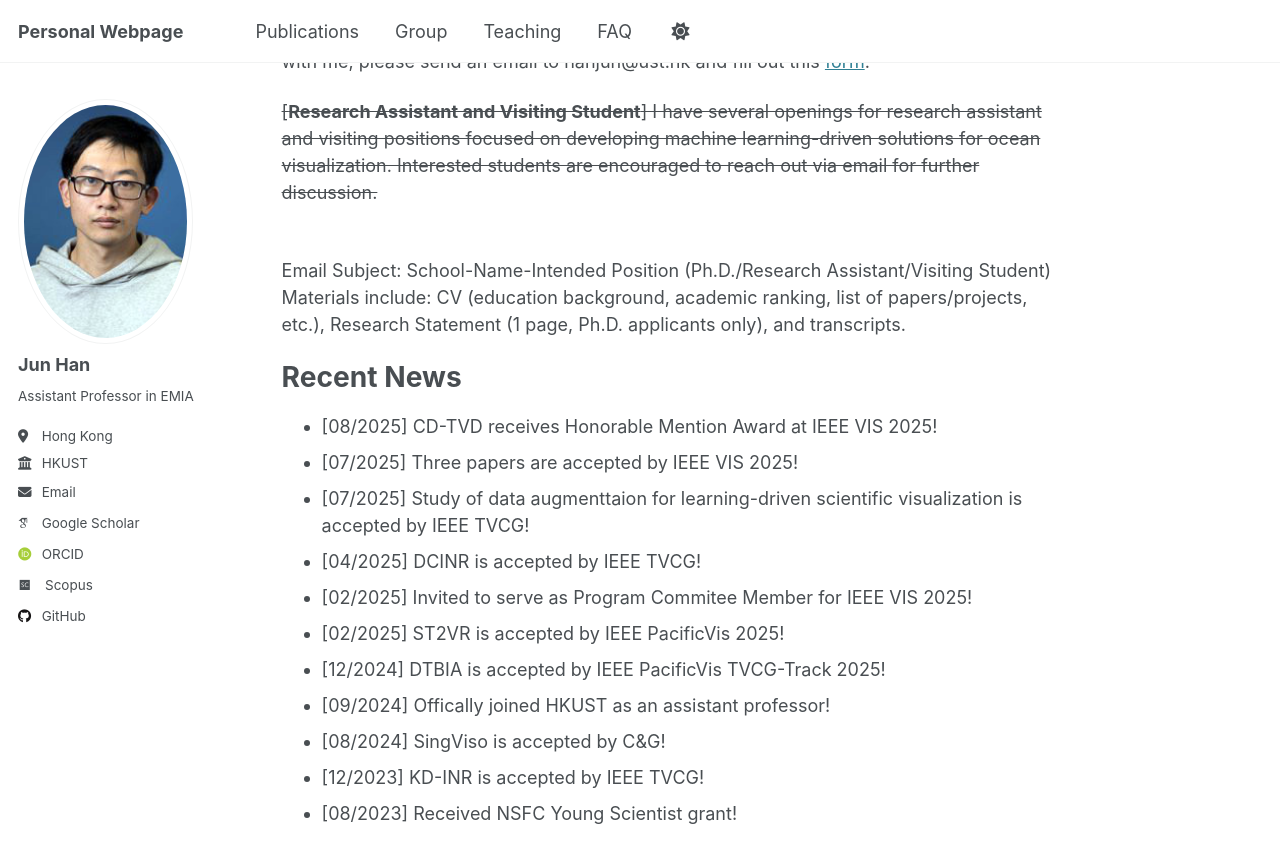
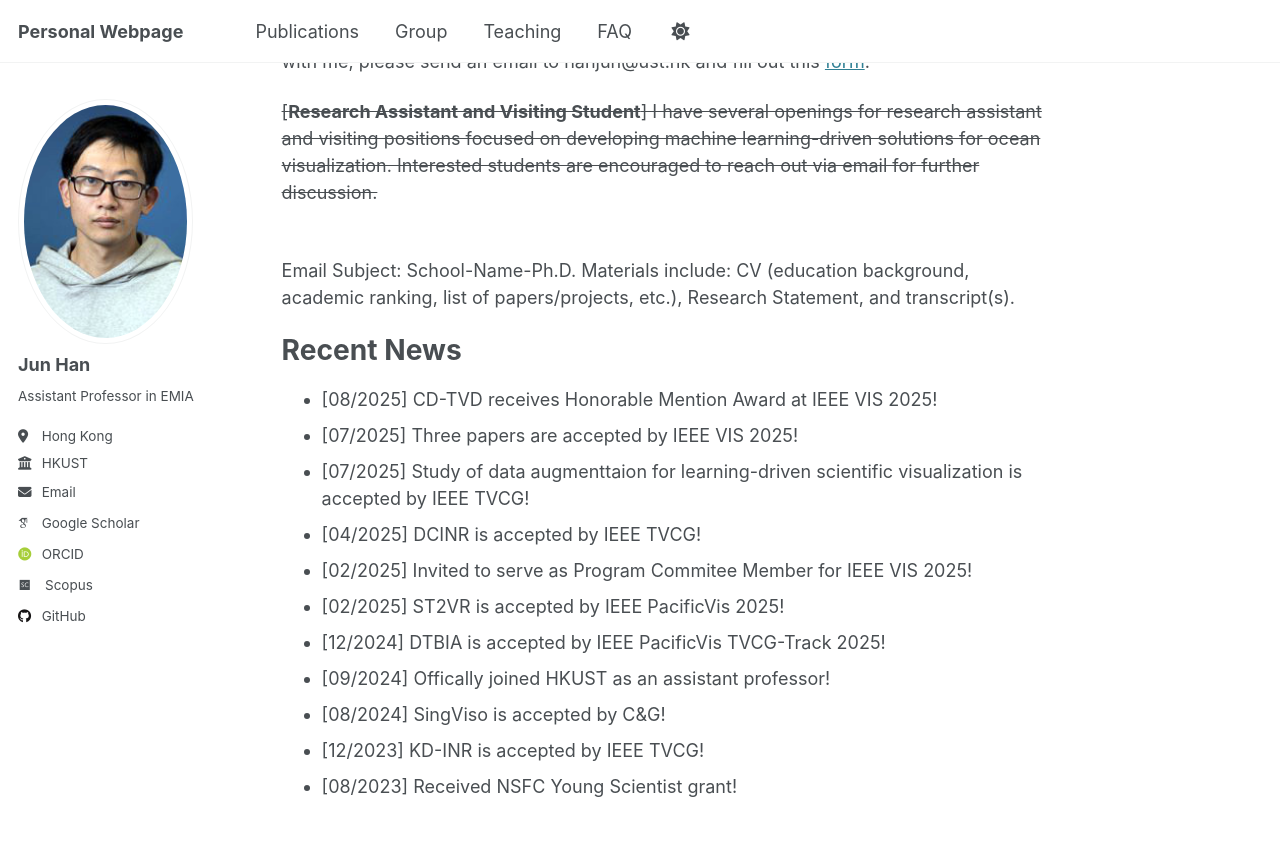
Before and after one commit to stevenhan1991/stevenhan1991.github.io, a Jekyll site: the page built from _pages/about.md, in a window 1280 px wide and 900 px high, scrolled down 835 px. Shown: the top 863 px of the window. Built offline with Jekyll 4.4.1, drawn with Linux system fonts in a browser that asks for light colours; some web fonts are replaced.

Commit message:
Update about.md

```diff
--- a/_pages/about.md
+++ b/_pages/about.md
@@ -26,8 +26,8 @@ The goal of my research is to answer these questions.
 <s> [<b>Research Assistant and Visiting Student</b>] I have several openings for research assistant and visiting positions focused on developing machine learning-driven solutions for ocean visualization. Interested students are encouraged to reach out via email for further discussion. </s>
 <br />
 
-Email Subject: School-Name-Intended Position (Ph.D./Research Assistant/Visiting Student)
-Materials include: CV (education background, academic ranking, list of papers/projects, etc.), Research Statement (1 page, Ph.D. applicants only), and transcripts.
+Email Subject: School-Name-Ph.D.
+Materials include: CV (education background, academic ranking, list of papers/projects, etc.), Research Statement, and transcript(s).
 
 <h1 id="recent-news">Recent News</h1>
 <ul>
```
